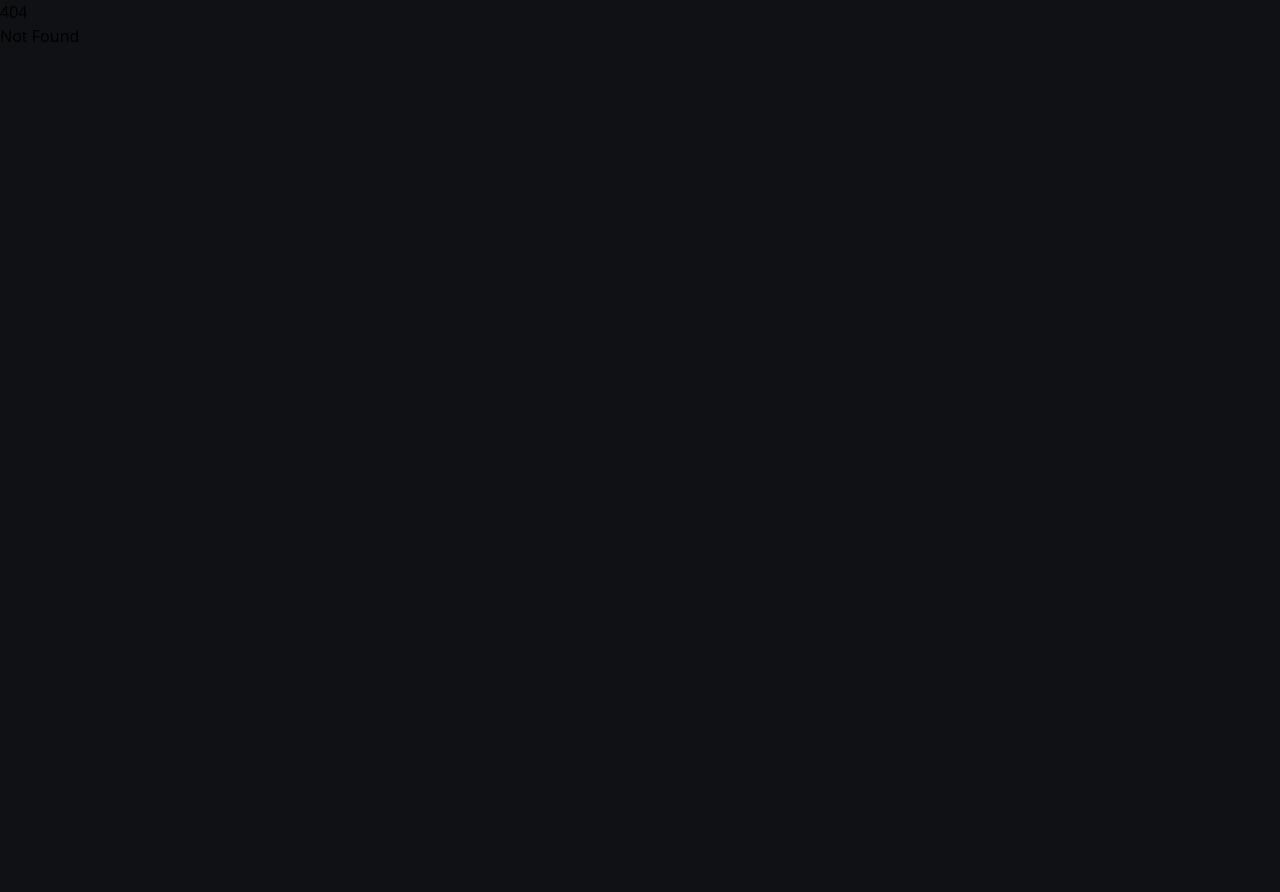
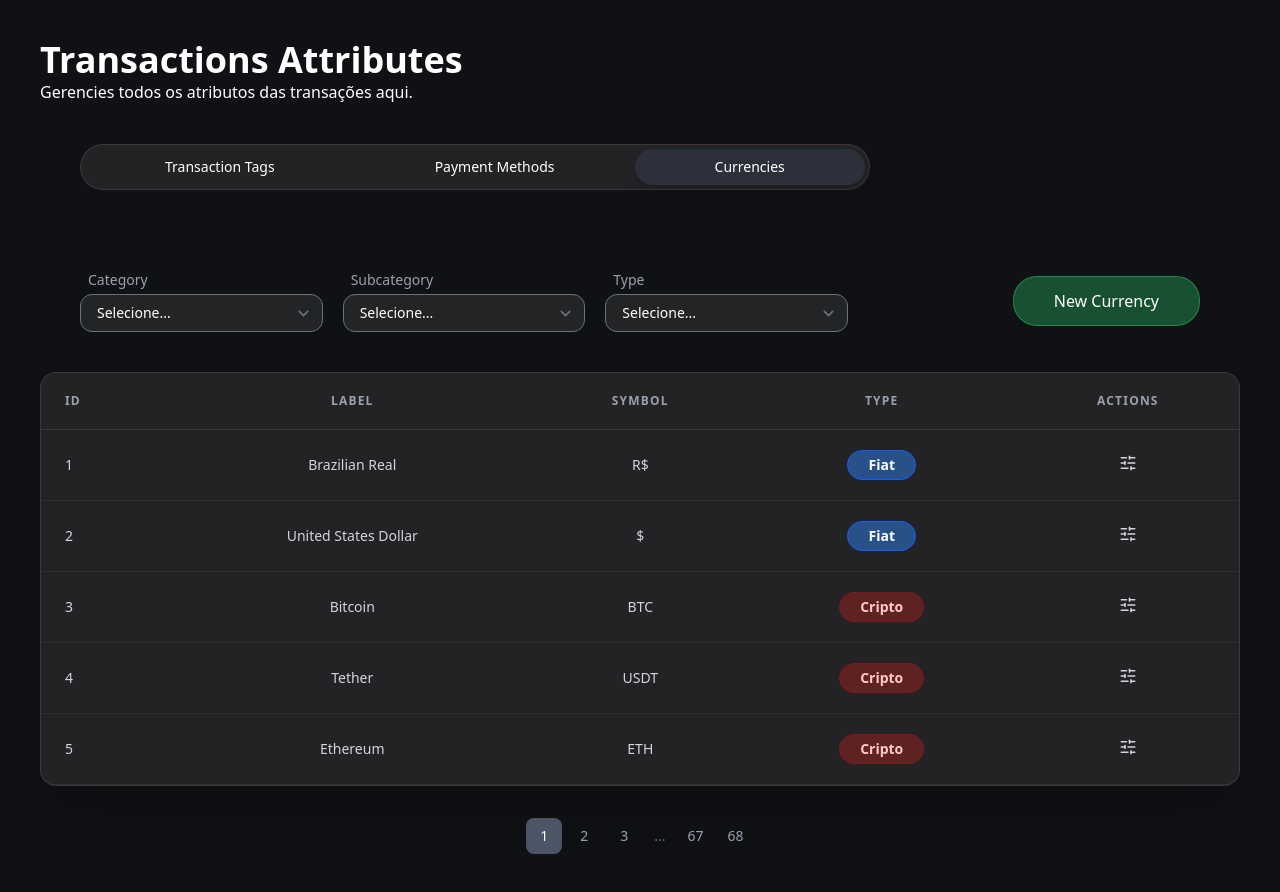
Before and after one commit to alepretto/friday-night-web, a SvelteKit app in the folder web/: page /friday/transaction-attributes/currencies in a window 1280 px wide. Before the commit this address had no page. Before the commit the page ends 800 px from the top, so only its background shows below. Built offline with nearby package versions, Linux system fonts and the light colour scheme.

Commit message:
Ajustando quebrando as abas em paginas transaction-attributes. Closes #1

```diff
--- a/web/src/lib/components/ui/Table.svelte
+++ b/web/src/lib/components/ui/Table.svelte
@@ -36,7 +36,7 @@
 		</thead>
 		<tbody>
 			{#each data as row (row[rowKey])}
-				<tr class="border-b border-white/5 transition-colors duration-150 hover:bg-white/[0.03]">
+				<tr class="border-b border-white/5 transition-colors duration-150 hover:bg-white/3">
 					{#each columns as col (col.key)}
 						<td class="px-6 py-5 {alignClass[col.align ?? 'left']}">
 							{#if cell}
--- a/web/src/routes/transaction-attributes/+layout.svelte
+++ b/web/src/routes/friday/transaction-attributes/+layout.svelte
@@ -1,8 +1,17 @@
 <script lang="ts">
+	import { page } from '$app/state';
+	import { resolve } from '$app/paths';
+
 	let { children } = $props();
 
-	let activeTab = $state('Currencies');
-	const tabs = ['Transaction Tags', 'Payment Methods', 'Currencies'];
+	const tabs = [
+		{
+			label: 'Transaction Tags',
+			route: `/friday/transaction-attributes/transaction-tags`
+		},
+		{ label: 'Payment Methods', route: `/friday/transaction-attributes/payment-methods` },
+		{ label: 'Currencies', route: `/friday/transaction-attributes/currencies` }
+	] as const;
 </script>
 
 <div class="p-10">
@@ -14,16 +23,16 @@
 
 		<div class="p-10">
 			<div class="inline-flex w-fit rounded-full border border-white/10 bg-secondary/30 p-1">
-				{#each tabs as tab (tab)}
-					<button
-						onclick={() => (activeTab = tab)}
+				{#each tabs as tab (tab.route)}
+					<a
+						href={resolve(tab.route)}
 						class="cursor-pointer rounded-full px-20 py-2 text-sm font-medium transition-all duration-200
-              {activeTab === tab
+              {page.url.pathname === tab.route
 							? 'bg-tertiary text-white shadow-lg'
 							: 'text-white-500 hover:text-gray-300'}"
 					>
-						{tab}
-					</button>
+						{tab.label}
+					</a>
 				{/each}
 			</div>
 		</div>
--- /dev/null
+++ b/web/src/routes/friday/transaction-attributes/payment-methods/+page.svelte
@@ -0,0 +1 @@
+<h1>Página Payment Methods</h1>
--- /dev/null
+++ b/web/src/routes/friday/transaction-attributes/transaction-tags/+page.svelte
@@ -0,0 +1 @@
+<h1>Página Transaction Tags</h1>
```
Also changed, not shown: web/src/routes/friday/transaction-attributes/+page.svelte (renamed from web/src/routes/transaction-attributes/+page.svelte), web/src/routes/friday/transaction-attributes/currencies/+layout.svelte (renamed from web/src/routes/transaction-attributes/currencies/+layout.svelte), web/src/routes/friday/transaction-attributes/currencies/+page.svelte (renamed from web/src/routes/transaction-attributes/currencies/+page.svelte).
